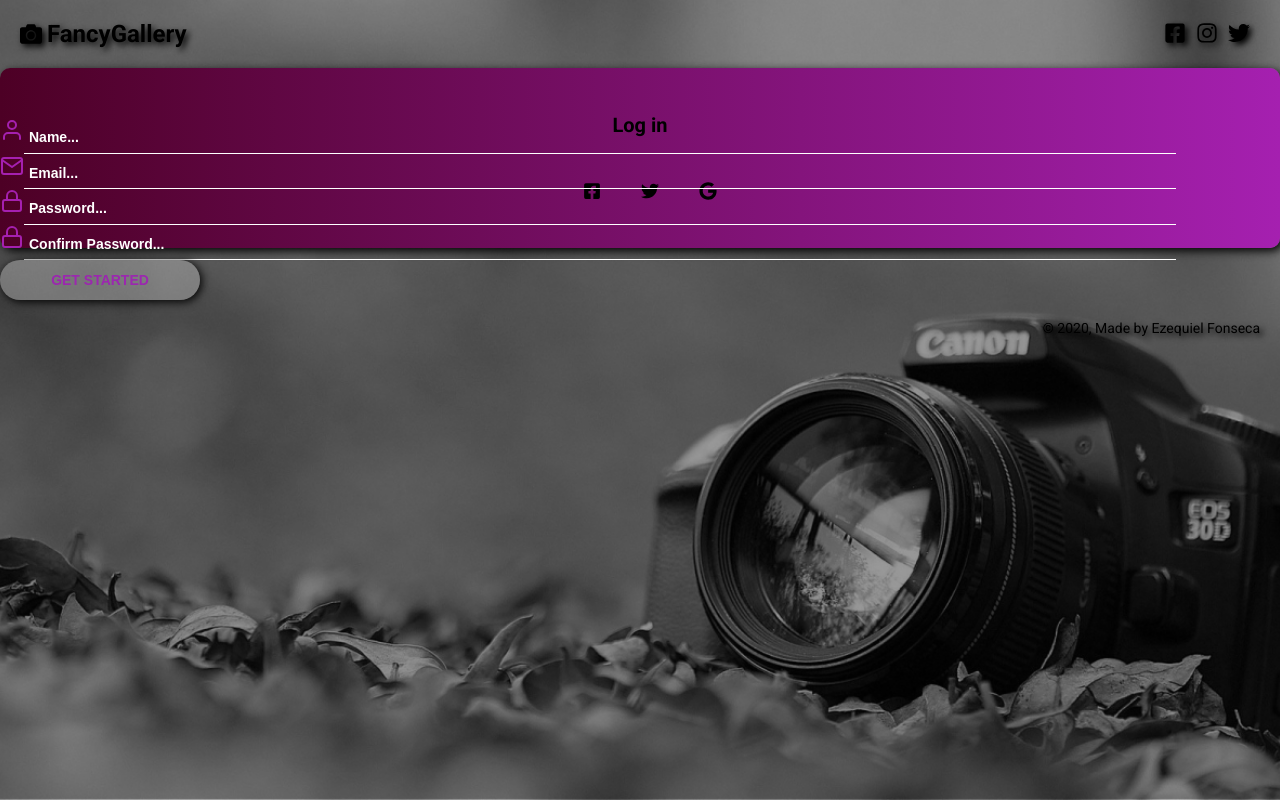
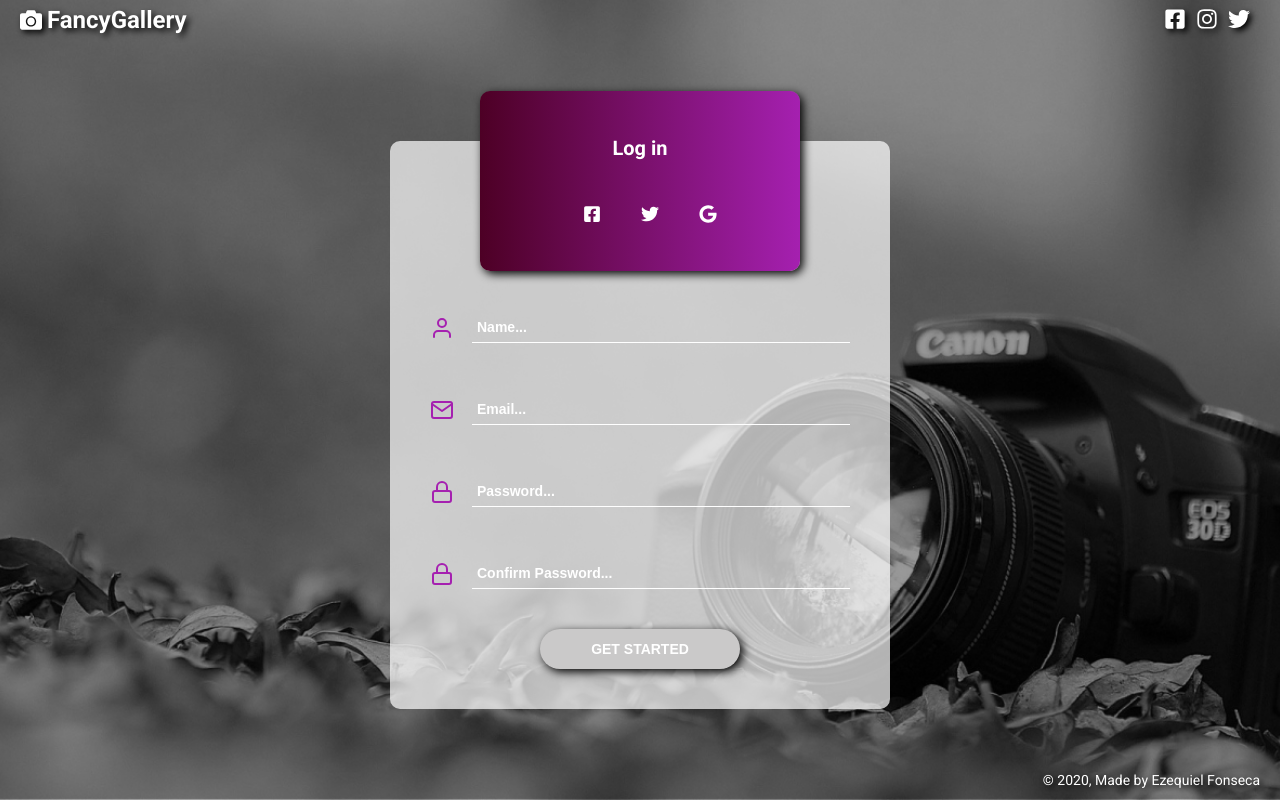
Before and after one commit to Qz-C/FancyGallery-frontend, a React (Create React App) app: page /register in a window 1280 px wide. Built offline with nearby package versions, Linux system fonts and the light colour scheme.

Commit message:
classes names corrected

```diff
--- a/src/pages/Signup/styles.css
+++ b/src/pages/Signup/styles.css
@@ -1,29 +1,45 @@
-.container section .bottom-div2{
+.container-signup{
+    position: absolute;
+    width: 100%;
+    height: 100%;
+    color: #FFFFFF;
+}
+
+.container-signup section{
+    display: flex;
+    flex-direction: column;
+    align-items: center;
+    justify-content: center;
+    width: 100%;
+    height: 90%;
+}
+
+.container-signup section .bottom-div{
     padding: 40px;
     width: 500px;
     background-color: rgb(255,255,255,0.7);
     border-radius: 10px;
 }
 
-.container section .bottom-div2 form{
+.container-signup section .bottom-div form{
     margin-top: 80px;
     display:flex;
     flex-direction: column;
 }
 
-.container section .bottom-div2 form div svg{
+.container-signup section .bottom-div form div svg{
     margin-right: 5px;
     margin-top: 5px;
 }
 
-.container section .bottom-div2 form .inputs{
+.container-signup section .bottom-div form .inputs{
     margin-top: 50px;
     display: flex;
     font-weight: 100%;
     justify-content: space-between;
 }
 
-.container section .bottom-div2 form .start{
+.container-signup section .bottom-div form .start{
     height: 40px;
     margin-top: 40px;
     padding: 10px;
@@ -31,19 +47,9 @@
     align-items: center;
     justify-content: center;
 }
-.container section .bottom-div2 form .start p{
-    width: 130px;
-    color: #9C27B0;
-    font-size: 16px;
-    font-weight: bold;
-    text-align: center;
-    filter: drop-shadow( 1px 1px 3px #000000);
-    transition: all 300ms;
 
+.container-signup section .bottom-div form .start button:disabled{
+    color: white;
+    background-color: rgb(202, 201, 201);
+    box-shadow: black 3px 3px 10px;
 }
-.container section .bottom-div2 form .start p:hover{
-
-    font-size: 18px;
-    filter: drop-shadow( 2px 2px 5px #000000)
-
-}
```
